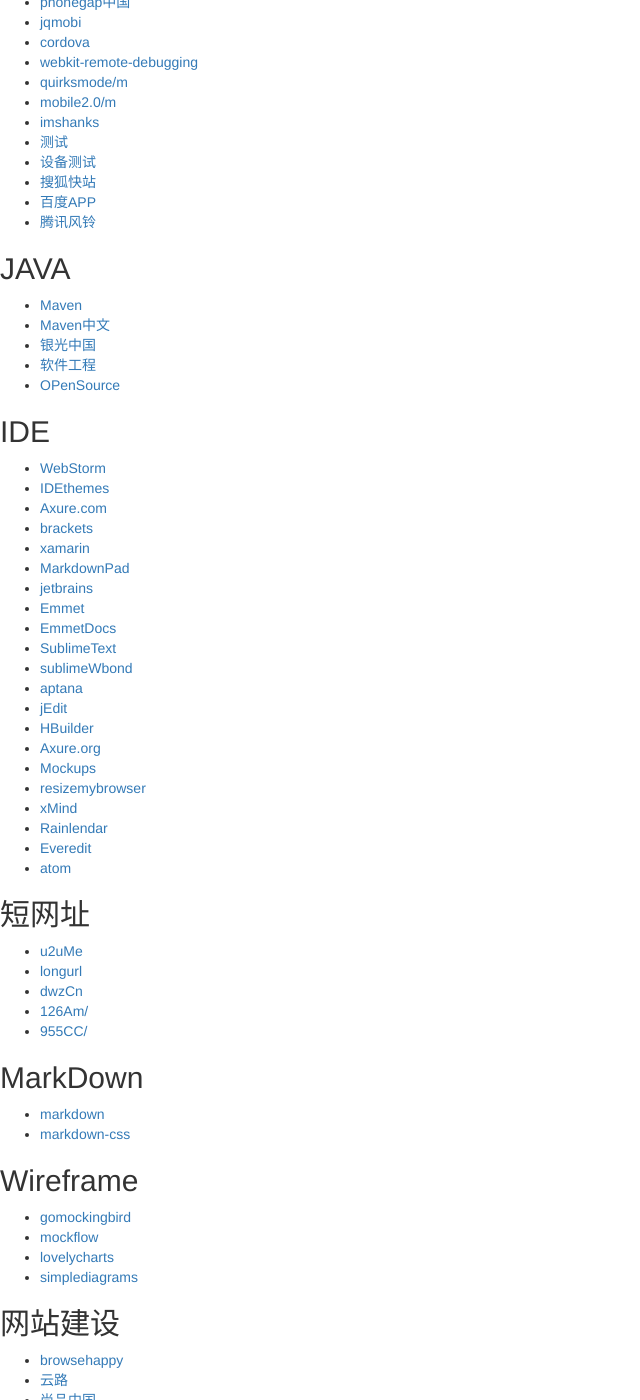
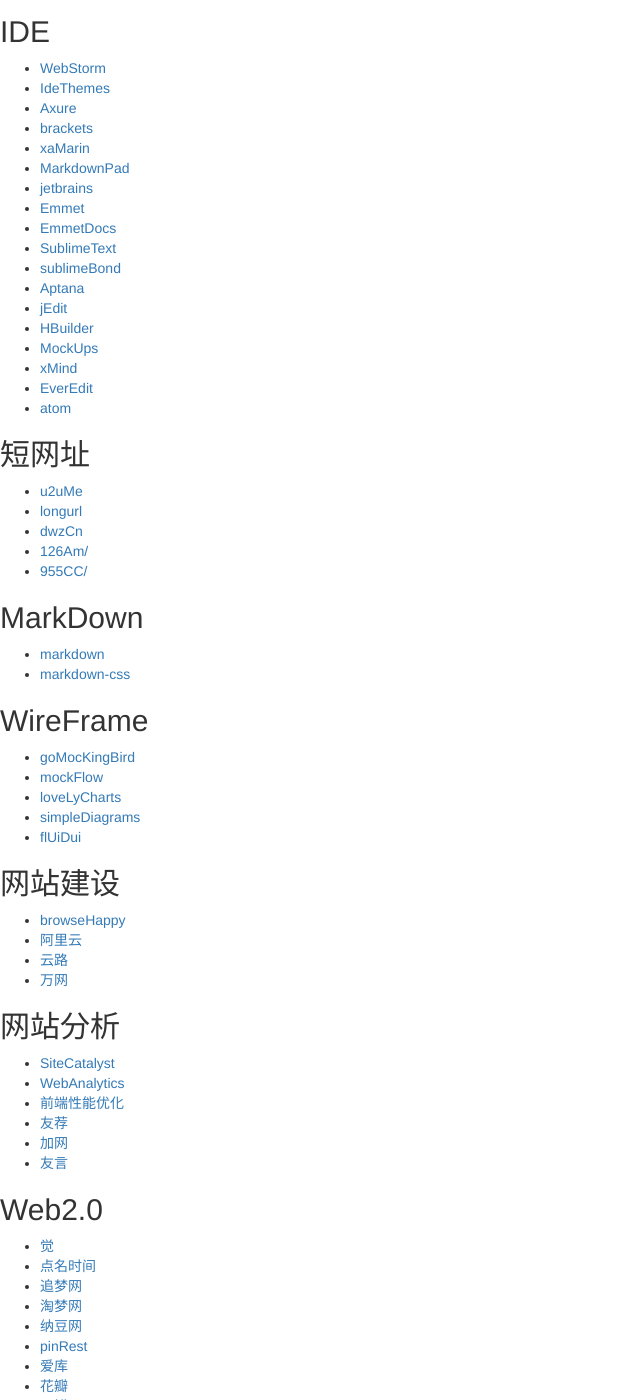
Before and after one commit to wkylin/wkylin.github.com, a Jekyll site: the page built from tech.html, in a window 1280 px wide and 1400 px high, scrolled down 2981 px. Shown: the whole window, without its empty margins (0-640 px from the left). Built offline with Jekyll 4.4.1, drawn with Linux system fonts in a browser that asks for light colours; nearby versions of some CDN libraries; library files that are not in the unit come from our copies; comment, search, counter and statistics services are not loaded; some of the changed text lies outside the part shown.

Commit message:
modify ued

```diff
--- a/css3link.html
+++ b/css3link.html
@@ -44,6 +44,7 @@
     <li class="ui-list-item"><a href="http://www.qianduan.com/" target="_blank">前端网</a></li>
     <li class="ui-list-item"><a href="http://webbb.com.cn" target="_blank">webBB</a></li>
     <li class="ui-list-item"><a href="http://www.html-js.com" target="_blank">前端乱炖</a></li>
+    <li class="ui-list-item"><a href="http://www.woiweb.net/" target="_blank">iWeb</a></li>
 </ul>
 <div class="ui-title fn-clear">
     <h2>CSS FrameWork</h2>
--- a/homelink.html
+++ b/homelink.html
@@ -165,6 +165,7 @@
     <li class="ui-list-item"><a href="http://www.vaikan.com" target="_blank">外刊</a></li>
     <li class="ui-list-item"><a href="http://www.ikanchai.com/" target="_blank">砍柴网</a></li>
     <li class="ui-list-item"><a href="http://www.yixieshi.com/" target="_blank">互联网那些事</a></li>
+    <li class="ui-list-item"><a href="http://jianshu.io" target="_blank">简书</a></li>
 </ul>
 
 <div class="ui-title fn-clear">
--- a/tech.html
+++ b/tech.html
@@ -44,7 +44,6 @@
     <h2>Jekyll Bootstrap</h2>
 </div>
 <ul class="ui-list fn-clear">
-    <li class="ui-list-item"><a href="http://skyinlayer.com/" target="_blank">skyinlayer</a></li>
     <li class="ui-list-item"><a href="http://jekyllrb.com/" target="_blank"><span class="ft-red">jekyllrb</span></a></li>
     <li class="ui-list-item"><a href="http://jekyllcn.com/" target="_blank"><span class="ft-red">jekyllcn</span></a></li>
     <li class="ui-list-item"><a href="http://lab.lepture.com/nico/zh/" target="_blank">Nico</a></li>
@@ -52,25 +51,8 @@
     <li class="ui-list-item"><a href="http://jekyllbootstrap.com/" target="_blank">jekyllbootstrap</a></li>
     <li class="ui-list-item"><a href="http://www.cnblogs.com/purediy/archive/2013/03/07/2948892.html" target="_blank">GitPage</a></li>
     <li class="ui-list-item"><a href="http://jianshu.io/p/05289a4bc8b2" target="_blank">GitPage</a></li>
-    <li class="ui-list-item"><a href="http://blog.doyoe.com/" target="_blank">doyoe</a></li>
     <li class="ui-list-item"><a href="http://www.mceiba.com" target="_blank">mceiba</a></li>
-    <li class="ui-list-item"><a href="http://www.moecode.net/" target="_blank">moecode</a></li>
-    <li class="ui-list-item"><a href="http://equation85.github.com/" target="_blank">equation85</a></li>
-    <li class="ui-list-item"><a href="http://www.soimort.org/" target="_blank">soimort</a></li>
-    <li class="ui-list-item"><a href="http://www.rankber.com/" target="_blank">rankber</a></li>
-    <li class="ui-list-item"><a href="http://yishanhe.net/" target="_blank">yishanhe</a></li>
-    <li class="ui-list-item"><a href="http://heroin.so/" target="_blank">heroin</a></li>
-    <li class="ui-list-item"><a href="http://ztpala.com/" target="_blank">ztpala</a></li>
-    <li class="ui-list-item"><a href="http://lushisang.com/" target="_blank">lushisang</a></li>
-    <li class="ui-list-item"><a href="http://chxt6896.github.io/" target="_blank">chxt6896</a></li>
-    <li class="ui-list-item"><a href="http://classicemi.github.io/" target="_blank">classicemi</a></li>
-    <li class="ui-list-item"><a href="http://ravenw.com/blog/" target="_blank">ravenw</a></li>
-    <li class="ui-list-item"><a href="http://geeklu.com/" target="_blank">geeklu</a></li>
     <li class="ui-list-item"><a href="http://www.lxj.name/" target="_blank">lxj</a></li>
-    <li class="ui-list-item"><a href="http://www.madhur.co.in/" target="_blank">madhur</a></li>
-    <li class="ui-list-item"><a href="http://ravenw.com/blog/" target="_blank">ravenw</a></li>
-    <li class="ui-list-item"><a href="http://yihui.name/" target="_blank">yihui</a></li>
-    <li class="ui-list-item"><a href="http://chemzqm.me/" target="_blank">chemzqm</a></li>
     <li class="ui-list-item"><a href="http://xiaocong.github.io/blog/2013/03/20/team-collaboration-with-github/" target="_blank">团队协作</a></li>
 </ul>
 
@@ -105,7 +87,7 @@
     <h2>静态文件CDN</h2>
 </div>
 <ul class="ui-list fn-clear">
-    <li class="ui-list-item"><a href="http://www.staticfile.org/" target="_blank">staticfile</a></li>
+    <li class="ui-list-item"><a href="http://www.staticfile.org/" target="_blank">staticFile</a></li>
 </ul>
 <div class="ui-title fn-clear">
     <h2>移动开发</h2>
@@ -130,7 +112,6 @@
     </li>
     <li class="ui-list-item"><a href="http://quirksmode.org/m/" target="_blank">quirksmode/m</a></li>
     <li class="ui-list-item"><a href="http://www.mobile20.com.cn/" target="_blank">mobile2.0/m</a></li>
-    <li class="ui-list-item"><a href="http://imshanks.com/" target="_blank">imshanks</a></li>
     <li class="ui-list-item"><a href="http://quirktools.com/" target="_blank">测试</a></li>
     <li class="ui-list-item"><a href="http://protofluid.com/" target="_blank">设备测试</a></li>
     <li class="ui-list-item"><a href="http://zhan.sohu.com/" target="_blank">搜狐快站</a></li>
@@ -143,7 +124,6 @@
 <ul class="ui-list fn-clear">
     <li class="ui-list-item"><a href="http://www.juvenxu.com" target="_blank">Maven</a></li>
     <li class="ui-list-item"><a href="http://juvenshun.iteye.com/" target="_blank">Maven中文</a></li>
-    <li class="ui-list-item"><a href="http://silverlightchina.net/" target="_blank">银光中国</a></li>
     <li class="ui-list-item"><a href="http://www.uml.org.cn/" target="_blank"><span class="ft-red">软件工程</span></a></li>
     <li class="ui-list-item"><a href="http://www.open-open.com/" target="_blank"><span class="ft-red">OPenSource</span></a>
     </li>
@@ -154,25 +134,22 @@
 </div>
 <ul class="ui-list fn-clear">
     <li class="ui-list-item"><a href="http://www.jetbrains.com/webstorm/" target="_blank"><span class="ft-red">WebStorm</span></a></li>
-    <li class="ui-list-item"><a href="http://ideacolorthemes.org/themes/" target="_blank"><span class="ft-red">IDEthemes</span></a></li>
-    <li class="ui-list-item"><a href="http://www.axure.com/" target="_blank"><span class="ft-red">Axure.com</span></a></li>
+    <li class="ui-list-item"><a href="http://ideacolorthemes.org/themes/" target="_blank"><span class="ft-red">IdeThemes</span></a></li>
+    <li class="ui-list-item"><a href="http://www.axure.com/" target="_blank"><span class="ft-red">Axure</span></a></li>
     <li class="ui-list-item"><a href="http://brackets.io/" target="_blank">brackets</a></li>
-    <li class="ui-list-item"><a href="https://xamarin.com/studio" target="_blank">xamarin</a></li>
+    <li class="ui-list-item"><a href="https://xamarin.com/studio" target="_blank">xaMarin</a></li>
     <li class="ui-list-item"><a href="http://markdownpad.com/" target="_blank">MarkdownPad</a></li>
     <li class="ui-list-item"><a href="http://www.oschina.net/shop/jetbrains_2013" target="_blank">jetbrains</a></li>
     <li class="ui-list-item"><a href="http://docs.emmet.io/" target="_blank">Emmet</a></li>
     <li class="ui-list-item"><a href="http://docs.emmet.io/cheat-sheet/" target="_blank">EmmetDocs</a></li>
     <li class="ui-list-item"><a href="http://www.sublimetext.com/" target="_blank">SublimeText</a></li>
-    <li class="ui-list-item"><a href="https://sublime.wbond.net/" target="_blank">sublimeWbond</a></li>
-    <li class="ui-list-item"><a href="http://www.aptana.com/" target="_blank">aptana</a></li>
+    <li class="ui-list-item"><a href="https://sublime.wbond.net/" target="_blank">sublimeBond</a></li>
+    <li class="ui-list-item"><a href="http://www.aptana.com/" target="_blank">Aptana</a></li>
     <li class="ui-list-item"><a href="http://www.jedit.org/" target="_blank">jEdit</a></li>
     <li class="ui-list-item"><a href="http://www.dcloud.net.cn/" target="_blank">HBuilder</a></li>
-    <li class="ui-list-item"><a href="http://www.axure.org" target="_blank">Axure.org</a></li>
-    <li class="ui-list-item"><a href="http://www.balsamiq.com/products/mockups" target="_blank">Mockups</a></li>
-    <li class="ui-list-item"><a href="http://resizemybrowser.com/" target="_blank">resizemybrowser</a></li>
+    <li class="ui-list-item"><a href="http://www.balsamiq.com/products/mockups" target="_blank">MockUps</a></li>
     <li class="ui-list-item"><a href="http://www.xmind.net/" target="_blank">xMind</a></li>
-    <li class="ui-list-item"><a href="http://www.rainlendar.net/cms/index.php" target="_blank">Rainlendar</a></li>
-    <li class="ui-list-item"><a href="http://www.everedit.net/?lang=zh" target="_blank">Everedit</a></li>
+    <li class="ui-list-item"><a href="http://www.everedit.net/?lang=zh" target="_blank">EverEdit</a></li>
     <li class="ui-list-item"><a href="http://atom.io/" target="_blank">atom</a></li>
 </ul>
 
@@ -195,13 +172,14 @@
 </ul>
 
 <div class="ui-title fn-clear">
-    <h2>Wireframe</h2>
+    <h2>WireFrame</h2>
 </div>
 <ul class="ui-list fn-clear">
-    <li class="ui-list-item"><a href="https://gomockingbird.com/" target="_blank">gomockingbird</a></li>
-    <li class="ui-list-item"><a href="http://www.mockflow.com/" target="_blank">mockflow</a></li>
-    <li class="ui-list-item"><a href="http://www.lovelycharts.com/" target="_blank">lovelycharts</a></li>
-    <li class="ui-list-item"><a href="http://www.simplediagrams.com/" target="_blank">simplediagrams</a></li>
+    <li class="ui-list-item"><a href="https://gomockingbird.com/" target="_blank">goMocKingBird</a></li>
+    <li class="ui-list-item"><a href="http://www.mockflow.com/" target="_blank">mockFlow</a></li>
+    <li class="ui-list-item"><a href="http://www.lovelycharts.com/" target="_blank">loveLyCharts</a></li>
+    <li class="ui-list-item"><a href="http://www.simplediagrams.com/" target="_blank">simpleDiagrams</a></li>
+    <li class="ui-list-item"><a href="https://www.fluidui.com/" target="_blank">flUiDui</a></li>
 </ul>
 
 <div class="ui-title fn-clear">
@@ -209,19 +187,10 @@
 </div>
 
 <ul class="ui-list fn-clear">
-    <li class="ui-list-item"><a href="http://browsehappy.com/" target="_blank">browsehappy</a></li>
+    <li class="ui-list-item"><a href="http://browsehappy.com/" target="_blank">browseHappy</a></li>
+    <li class="ui-list-item"><a href="http://www.aliyun.com/" target="_blank">阿里云</a></li>
     <li class="ui-list-item"><a href="http://iyunlu.com/" target="_blank">云路</a></li>
-    <li class="ui-list-item"><a href="http://www.sino-web.net/" target="_blank">尚品中国</a></li>
-    <li class="ui-list-item"><a href="http://www.jnccbb.com/" target="_blank">冠联网络</a></li>
-    <li class="ui-list-item"><a href="http://www.seji.cn/" target="_blank">第一设计</a></li>
-    <li class="ui-list-item"><a href="http://www.68160.com/" target="_blank">68160</a></li>
-    <li class="ui-list-item"><a href="http://www.heyanguo.cn/" target="_blank">甜果工作室</a></li>
-    <li class="ui-list-item"><a href="http://www.newloong.com/" target="_blank">新龙</a></li>
-    <li class="ui-list-item"><a href="http://www.8001717.com/" target="_blank">尚亚鑫创</a></li>
-    <li class="ui-list-item"><a href="http://www.ibairui.com/" target="_blank">百瑞在线</a></li>
     <li class="ui-list-item"><a href="http://www.net.cn/" target="_blank">万网</a></li>
-    <li class="ui-list-item"><a href="http://www.foasun.com/" target="_blank">锋尚</a></li>
-    <li class="ui-list-item"><a href="http://www.codingathome.net/" target="_blank">Coding</a></li>
 
 </ul>
 
@@ -248,24 +217,14 @@
     <li class="ui-list-item"><a href="http://dreamore.cn/" target="_blank">追梦网</a></li>
     <li class="ui-list-item"><a href="http://www.tmeng.cn/" target="_blank">淘梦网</a></li>
     <li class="ui-list-item"><a href="http://www.naadou.com/" target="_blank">纳豆网</a></li>
-    <li class="ui-list-item"><a href="http://pinterest.com/" target="_blank">pinterest</a></li>
-    <li class="ui-list-item"><a href="http://www.turingbook.com/" target="_blank">Turing</a></li>
-    <li class="ui-list-item"><a href="http://dribbble.com" target="_blank">Dribbble</a></li>
-    <li class="ui-list-item"><a href="http://zhihu.com" target="_blank">知乎</a></li>
-    <li class="ui-list-item"><a href="http://ifttt.com" target="_blank">iFttt</a></li>
-    <li class="ui-list-item"><a href="http://hoohua.com" target="_blank">Hoohua</a></li>
-    <li class="ui-list-item"><a href="http://ikeepu.com" target="_blank">ikeepu</a></li>
+    <li class="ui-list-item"><a href="http://pinterest.com/" target="_blank">pinRest</a></li>
+    <li class="ui-list-item"><a href="http://ikeepu.com" target="_blank">爱库</a></li>
     <li class="ui-list-item"><a href="http://huaban.com/" target="_blank">花瓣</a></li>
-    <li class="ui-list-item"><a href="http://twitter.com/" target="_blank">Twitter</a></li>
-    <li class="ui-list-item"><a href="http://www.douban.com/" target="_blank">Douban</a></li>
-    <li class="ui-list-item"><a href="http://www.flickr.com/" target="_blank">Flickr</a></li>
+    <li class="ui-list-item"><a href="http://www.douban.com/" target="_blank">豆瓣</a></li>
     <li class="ui-list-item"><a href="http://web2.qq.com/" target="_blank">WebQQ2</a></li>
-    <li class="ui-list-item"><a href="https://webim.feixin.10086.cn/" target="_blank">Fetion</a></li>
     <li class="ui-list-item"><a href="http://jandan.net/" target="_blank">煎蛋</a></li>
     <li class="ui-list-item"><a href="http://www.moko.cc" target="_blank">MoKo</a></li>
-    <li class="ui-list-item"><a href="http://www.ifanr.com" target="_blank">iFanr</a></li>
-    <li class="ui-list-item"><a href="http://www.bianworld.com/" target="_blank">bianworld</a></li>
-    <li class="ui-list-item"><a href="http://www.dreamore.com" target="_blank">追梦网</a></li>
+    <li class="ui-list-item"><a href="http://www.ifanr.com" target="_blank">爱范儿</a></li>
     <li class="ui-list-item"><a href="http://www.tmeng.cn/" target="_blank">淘梦网</a></li>
     <li class="ui-list-item"><a href="http://www.dajiatou.com/" target="_blank">大家投</a></li>
     <li class="ui-list-item"><a href="http://angelcrunch.com/" target="_blank">天使汇</a></li>
@@ -273,8 +232,9 @@
     <li class="ui-list-item"><a href="http://www.microoh.com" target="_blank">麦可网</a></li>
     <li class="ui-list-item"><a href="http://www.iterduo.com/" target="_blank">猫耳朵</a></li>
     <li class="ui-list-item"><a href="http://www.leikeji.com/" target="_blank">雷科技</a></li>
-    <li class="ui-list-item"><a href="http://www.cowrybox.com/" target="_blank">cowryBox</a></li>
+    <li class="ui-list-item"><a href="http://www.cowrybox.com/" target="_blank">贝壳Box</a></li>
     <li class="ui-list-item"><a href="http://www.it-bound.com/" target="_blank">IT帮</a></li>
     <li class="ui-list-item"><a href="http://www.kuaifawu.com/" target="_blank">快法务</a></li>
     <li class="ui-list-item"><a href="http://www.mypake.com/" target="_blank">派克</a></li>
+    <li class="ui-list-item"><a href="http://ifttt.com" target="_blank">iFtt</a></li>
 </ul>
--- a/uedlink.html
+++ b/uedlink.html
@@ -51,7 +51,9 @@
 </div>
 <ul class="ui-list fn-clear">
     <li class="ui-list-item"><a href="http://www.getmarkman.com/" target="_blank">马克鳗</a></li>
+    <li class="ui-list-item"><a href="http://www.uehtml.com/" target="_blank">UEHtml</a></li>
     <li class="ui-list-item"><a href="http://www.uisdc.com/" target="_blank">优设</a></li>
+    <li class="ui-list-item"><a href="http://www.seji.cn/" target="_blank">第一设计</a></li>
     <li class="ui-list-item"><a href="http://loveui.cn/" target="_blank">LoveUI</a></li>
     <li class="ui-list-item"><a href="http://www.boxui.com/" target="_blank">BoxUI</a></li>
     <li class="ui-list-item"><a href="http://www.uigood.net/" target="_blank">uiGood</a></li>
```
Also changed, not shown: csserlink.html (+6 -2 lines).
